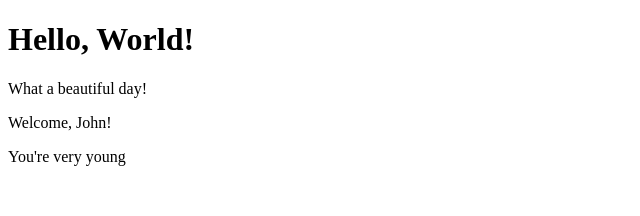
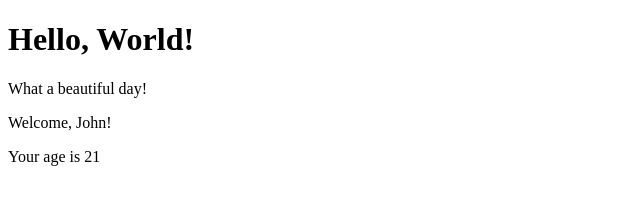
Before and after one commit to Martybb01/react-exercises, a React (Create React App) app: page / in a window 1280 px wide. Shown: the top 216 px of the page, without its empty margins (0-640 px from the left). Built offline with nearby package versions, Linux system fonts and the light colour scheme.

Commit message:
fix age component

```diff
--- a/src/Age.js
+++ b/src/Age.js
@@ -4,7 +4,11 @@ export class Age extends React.Component {
   render() {
     return (
       <div>
-        <p>Your age is {this.props.age}</p>
+        {this.props.age > 18 ? (
+          <p>Your age is {this.props.age}</p>
+        ) : (
+          <p>You're very young</p>
+        )}
       </div>
     );
   }
--- a/src/App.js
+++ b/src/App.js
@@ -7,7 +7,7 @@ export class App extends React.Component {
     return (
       <div>
         <Hello />
-        <Welcome name="John" age={16} />
+        <Welcome name="John" />
       </div>
     );
   }
--- a/src/Welcome.js
+++ b/src/Welcome.js
@@ -7,11 +7,7 @@ export class Welcome extends React.Component {
       <div>
         <p>
           Welcome, {this.props.name === "John" && this.props.name}!
-          {this.props.age > 18 ? (
-            <Age age={this.props.age} />
-          ) : (
-            <p>You're very young</p>
-          )}
+          <Age age={21} />
         </p>
       </div>
     );
```
